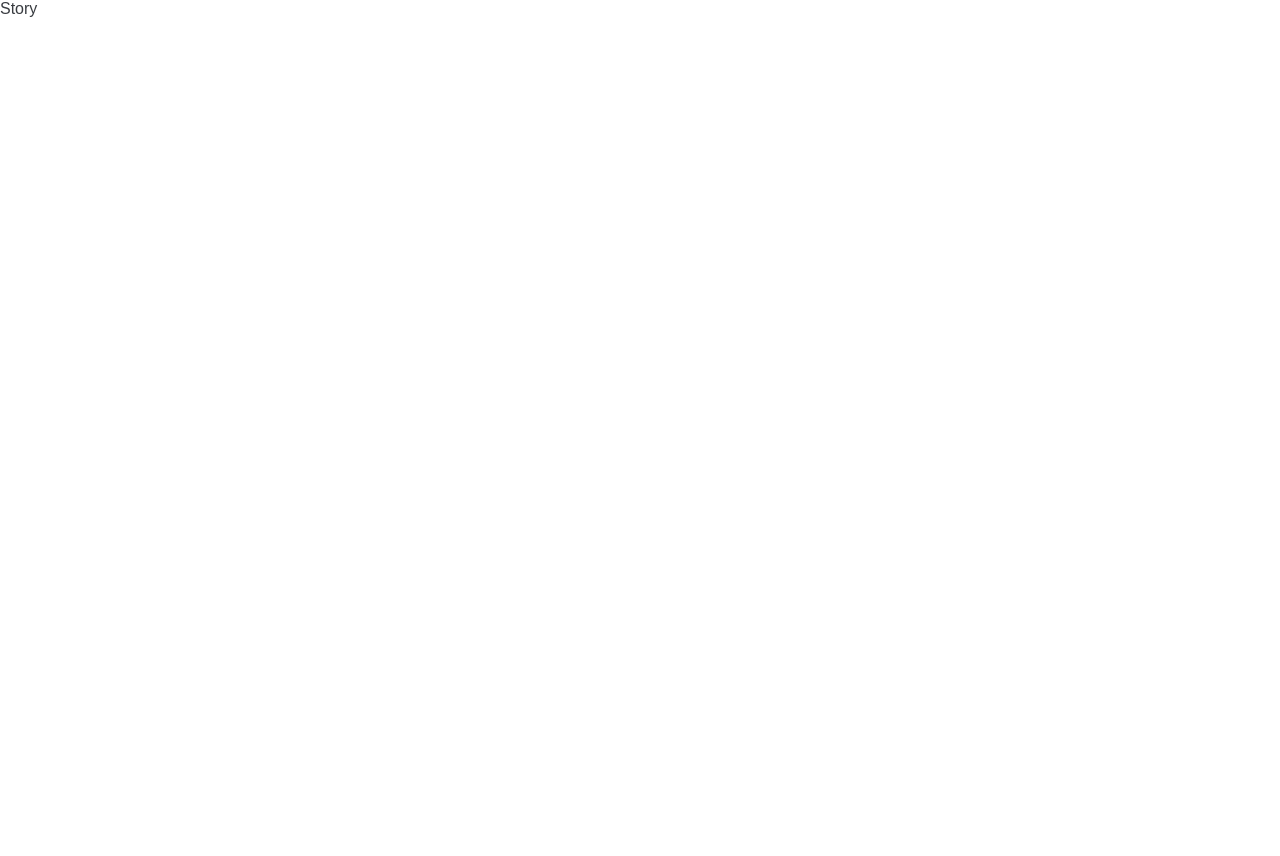
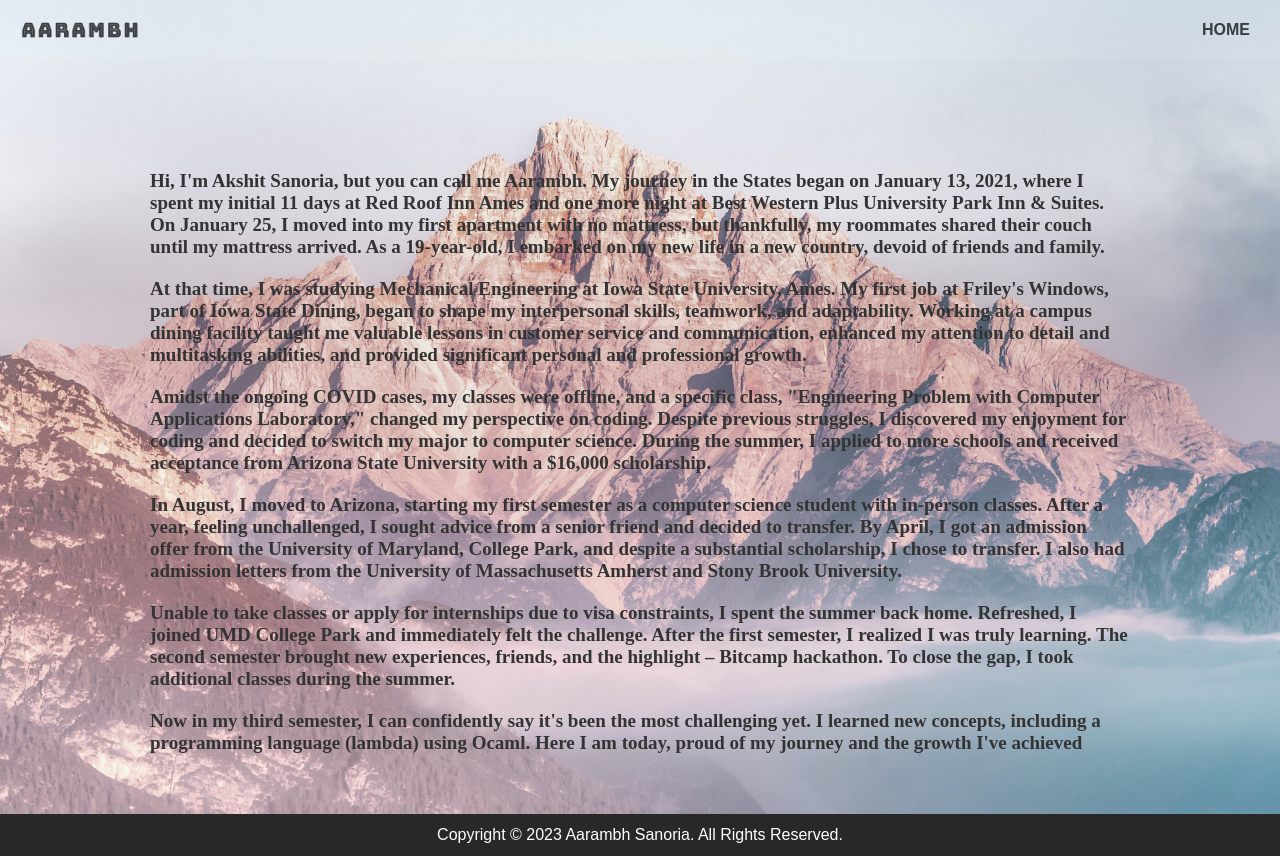
Before and after one commit to Armdoor/Armweb, a React (Create React App) app: page /story in a window 1280 px wide. Before the commit the page ends 800 px from the top, so only its background shows below. Built offline with nearby package versions, Linux system fonts and the light colour scheme.

Commit message:
Story added

```diff
--- a/src/components/About/About.js
+++ b/src/components/About/About.js
@@ -8,7 +8,6 @@ const About = () => {
         <Fade top>
         <TextItem>
             <h1>What I Do? </h1>
-            <p> Your MOM</p>
         </TextItem>
         </Fade>
 
@@ -16,18 +15,24 @@ const About = () => {
         <Fade bottom>
             <Card>
                 <img src='/images/ios.png' alt='apple'/>
-                <h2>Ios </h2>
-                <p>Yes this too</p>
+                <Con>
+                <h2>iOS Development </h2>
+                <p>Explore the world of iOS development and create powerful, user-friendly applications for Apple devices.</p>
+                </Con>
             </Card>
             <Card>
                 <img src='/images/ui.png' alt='apple'/>
-                <h2>Web Dev </h2>
-                <p>Yes this too</p>
+                <Con>
+                <h2>Web Development</h2>
+                <p>Dive into the realm of web development, crafting seamless user interfaces and building interactive web applications.</p>
+                </Con>
             </Card>
             <Card>
                 <img src='/images/web.png' alt='apple'/>
-                <h2>Machine Learning and Data Science </h2>
-                <p>Yes this too</p>
+                <Con>
+                <h2>Machine Learning and Data Science</h2>
+                <p>Delve into the fascinating fields of machine learning and data science, extracting insights and creating intelligent systems.</p>
+                </Con>
             </Card>
             </Fade>
         </Cards>
@@ -57,13 +62,14 @@ const TextItem = styled.div`
 font-size: 2rem;
 font-weight: 600;
 padding-top: 3rem;
-margin-bottom: 1.5rem;
+margin-bottom: 3rem;
 h1{
-    color: white;
+    color: #e0e0e0;
 }
 `
 
 const Cards = styled.div`
+
     margin: 1.5rem;
     width: 100vw;
     max-width: 50%;
@@ -71,10 +77,36 @@ const Cards = styled.div`
     color: white;`
 
 const Card = styled.div`
+height: 110px;
+width: 800px;
+backdrop-filter: blur(2px);
+background-color: rgba(255, 255, 255, 0.5);
+border-radius: 0.75rem;
 display: flex;
-margin: 1rem;
-padding: 1.5rem 2rem;
-border-radius: 0.5rem;
-
-backdrop-filter: blur(2px);
-background-color: rgba(255, 255, 255, 0.5);`
+  align-items: center;
+  padding: 1rem;
+  margin-bottom: 1rem;
+img {
+    margin-right: 1rem;
+    max-width: 100px;
+    height: auto;
+  }
+  transition: transform 0.3s ease-in-out;
+  &:hover {
+    transform: scale(1.05); /* Increase scale on hover */
+  }r
+`
+const Con = styled.div`
+display: flex;
+    flex-direction: column;
+    h2,
+    p {
+      margin: 0;
+    }
+    h2{
+        color: #333333;
+    }
+    p{
+        padding-top: 8px;
+    }
+`
--- a/src/components/About/Story.js
+++ b/src/components/About/Story.js
@@ -1,9 +1,64 @@
 import React from 'react'
-
+import Linkheader from '../Linkheader/Linkheader';
+import Footer from '../Footer/Footer';
+import styled from 'styled-components';
 const Story = () => {
   return (
-    <div>Story</div>
+    <Container>
+      <Linkheader/>
+      <TextArea>
+        <p>
+        Hi, I'm Akshit Sanoria, but you can call me Aarambh. My journey in the States began on January 13, 2021, where I spent my initial 11 days at Red Roof Inn Ames and one more night at Best Western Plus University Park Inn & Suites. On January 25, I moved into my first apartment with no mattress, but thankfully, my roommates shared their couch until my mattress arrived. As a 19-year-old, I embarked on my new life in a new country, devoid of friends and family.
+        </p>
+        <p>
+At that time, I was studying Mechanical Engineering at Iowa State University, Ames. My first job at Friley's Windows, part of Iowa State Dining, began to shape my interpersonal skills, teamwork, and adaptability. Working at a campus dining facility taught me valuable lessons in customer service and communication, enhanced my attention to detail and multitasking abilities, and provided significant personal and professional growth.
+</p>
+<p>
+Amidst the ongoing COVID cases, my classes were offline, and a specific class, "Engineering Problem with Computer Applications Laboratory," changed my perspective on coding. Despite previous struggles, I discovered my enjoyment for coding and decided to switch my major to computer science. During the summer, I applied to more schools and received acceptance from Arizona State University with a $16,000 scholarship.
+</p>
+<p>
+In August, I moved to Arizona, starting my first semester as a computer science student with in-person classes. After a year, feeling unchallenged, I sought advice from a senior friend and decided to transfer. By April, I got an admission offer from the University of Maryland, College Park, and despite a substantial scholarship, I chose to transfer. I also had admission letters from the University of Massachusetts Amherst and Stony Brook University.
+</p>
+<p>
+Unable to take classes or apply for internships due to visa constraints, I spent the summer back home. Refreshed, I joined UMD College Park and immediately felt the challenge. After the first semester, I realized I was truly learning. The second semester brought new experiences, friends, and the highlight – Bitcamp hackathon. To close the gap, I took additional classes during the summer.
+</p>
+<p>
+Now in my third semester, I can confidently say it's been the most challenging yet. I learned new concepts, including a programming language (lambda) using Ocaml. Here I am today, proud of my journey and the growth I've achieved
+        </p>
+      </TextArea>
+      <Footer/>
+    </Container>
   )
 }
 
 export default Story
+
+const Container = styled.div`
+
+height: 107vh;
+  width: 100vw;
+  display: flex;
+  flex-direction: column;
+  background-image: url('/images/storybg.jpg');
+  background-size: cover;
+  background-position: center;
+  background-repeat: no-repeat;
+
+`
+
+const TextArea = styled.div`
+display flex;
+align-items: center;
+justify-content: center;
+padding-top: 20vh;
+padding-right: 150px;
+padding-bottom: 50px;
+padding-left: 150px;
+p{
+  padding-top: 10px;
+  padding-bottom: 10px;
+  color: #333333;
+  font-weight: 600;
+  font-family: 'Poppins';font-size: 19px;
+}
+`
--- /dev/null
+++ b/src/components/Linkheader/Linkheader.js
@@ -0,0 +1,67 @@
+import React from 'react';
+import styled from 'styled-components';
+import { Link } from 'react-router-dom';
+const Linkheader = () => {
+
+  return (
+    <Container>
+
+        <Logo src='/images/logon.png' alt='logo' />
+
+      <Menu>
+        <nav>
+          <ul>
+            <li> <Link to="/" >Home</Link></li>
+
+          </ul>
+        </nav>
+      </Menu>
+    </Container>
+  );
+};
+
+export default Linkheader;
+
+const Container = styled.div`
+  min-height: 60px;
+  position: fixed;
+  display: flex;
+  align-items: center;
+  justify-content: space-between;
+  backdrop-filter: blur(1px);
+  background-color: rgba(255, 255, 255, 0.1);
+  padding: 0 20px;
+  top: 0;
+  left: 0;
+  right: 0;
+  z-index: 1;
+`;
+
+const Menu = styled.div`
+  nav {
+    ul {
+      list-style: none;
+      display: flex;
+      align-items: center;
+      justify-content: center;
+
+      li {
+        font-weight: 600;
+        text-transform: uppercase;
+        padding: 0 10px;
+        flex-wrap: nowrap;
+        cursor: pointer;
+      }
+    }
+  }
+
+  @media (max-width: 768px) {
+    display: none;
+  }
+`;
+
+const Logo = styled.img`
+  object-fit: cover;
+  height: 40px;
+  width: 120px;
+`;
--- a/src/components/Links/Links.js
+++ b/src/components/Links/Links.js
@@ -32,7 +32,7 @@ const Links = () => {
             <Fade right>
             <Link to = '/school'>
             <Button>
-                <img src="/images/school.png" alt='Resume'  ></img>
+                <img src="/images/school.png" alt='School'  ></img>
             </Button>
             </Link>
             </Fade>
--- a/src/components/Links/School.js
+++ b/src/components/Links/School.js
@@ -1,12 +1,12 @@
 import React from 'react';
-import Header from '../Header/Header';
+import Linkheader from '../Linkheader/Linkheader';
 import styled from 'styled-components';
 import Footer from '../Footer/Footer';
 
 const School = () => {
   return (
     <Container>
-      <Header />
+      <Linkheader />
       <h1>University Of Maryland, College Park</h1>
 
       <Grid>
@@ -71,6 +71,7 @@ const Container = styled.div`
   background-position: center;
   background-repeat: no-repeat;
   align-items: center;
+  justify-content: center;
   h1{
     padding-top: 10vh;
     padding-bottom: 30px;
--- a/src/index.js
+++ b/src/index.js
@@ -3,6 +3,7 @@ import ReactDOM from 'react-dom/client';
 import App from './App';
 import School from './components/Links/School';
 import Story from './components/About/Story';
+import Home from './components/home/Home';
 import {createBrowserRouter, RouterProvider,} from "react-router-dom";
 
 
@@ -19,6 +20,11 @@ const router = createBrowserRouter([
     path: "story",
     element: <Story/>,
   },
+  {
+    path: "/",
+    element: <Home/>,
+  },
+
 ]);
 
 const root = ReactDOM.createRoot(document.getElementById('root'));
```
Also changed, not shown: public/images/storybg.jpg (added).
